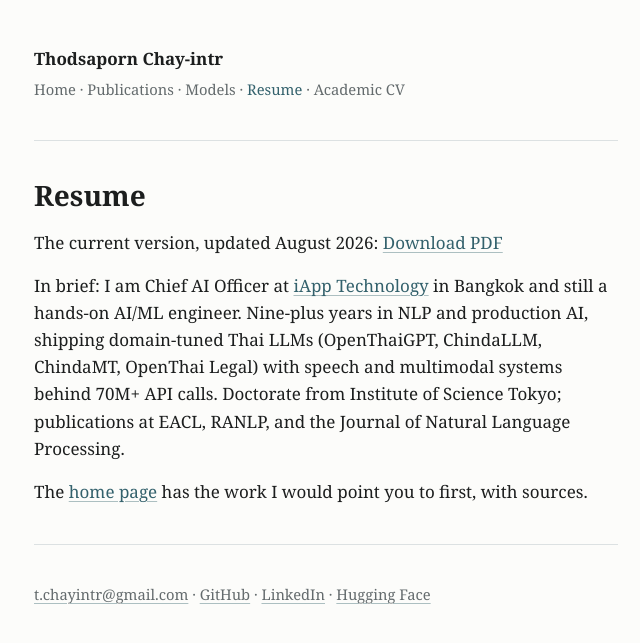
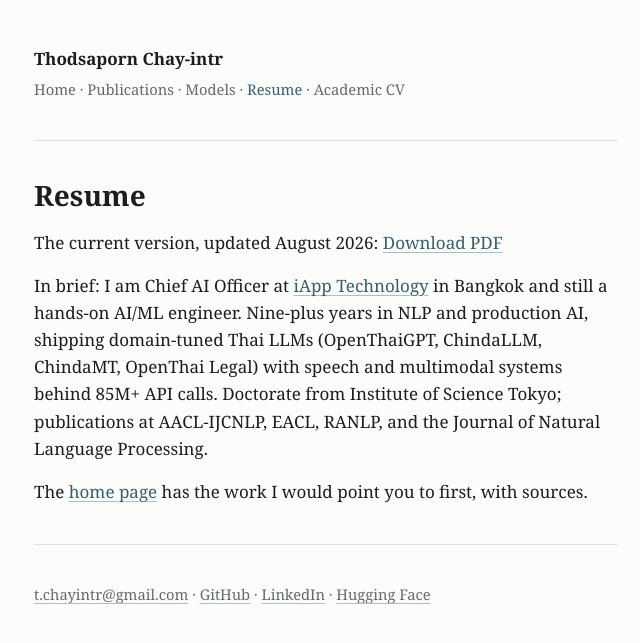
Before and after one commit to tchayintr/tchayintr.github.io, a Jekyll site: the page built from _pages/resume.md, in a window 1280 px wide. Shown: the top 643 px of the page, without its empty margins (314-954 px from the left). Built offline with Jekyll 4.4.1, drawn with Linux system fonts in a browser that asks for light colours.

Commit message:
ChindaMT accepted at AACL-IJCNLP 2026; 85M+ API calls

```diff
--- a/_pages/resume.md
+++ b/_pages/resume.md
@@ -12,7 +12,7 @@
 In brief: I am Chief AI Officer at [iApp Technology](https://iapp.co.th/) in Bangkok and
 still a hands-on AI/ML engineer. Nine-plus years in NLP and production AI, shipping
 domain-tuned Thai LLMs (OpenThaiGPT, ChindaLLM, ChindaMT, OpenThai Legal) with speech and
-multimodal systems behind 70M+ API calls. Doctorate from Institute of Science Tokyo;
-publications at EACL, RANLP, and the Journal of Natural Language Processing.
+multimodal systems behind 85M+ API calls. Doctorate from Institute of Science Tokyo;
+publications at AACL-IJCNLP, EACL, RANLP, and the Journal of Natural Language Processing.
 
 The [home page](/#work) has the work I would point you to first, with sources.
--- a/index.html
+++ b/index.html
@@ -35,6 +35,7 @@
 <section id="news">
   <h2>News</h2>
   <ul class="news">
+    <li><span class="date">Sep 2026</span> &mdash; Our ChindaMT paper was <a href="https://arxiv.org/abs/2609.34770">accepted at AACL-IJCNLP 2026</a>, main conference.</li>
     <li><span class="date">Sep 2026</span> &mdash; OpenThai 2.0 Legal <a href="https://www.thansettakij.com/technology/ai/669542">went live on TH-AI Passport</a>, the Ministry of Digital Economy and Society&rsquo;s national AI programme, on its AiPASS platform.</li>
     <li><span class="date">Sep 2026</span> &mdash; <a href="https://huggingface.co/iapp/openthai2.0-qwen3.8-27b">OpenThai 2.0 27B</a> released open-weight: a general-purpose Thai LLM on Qwen3.8-27B, beating its base on 14 of 16 benchmarks.</li>
     <li><span class="date">Aug 2026</span> &mdash; Led the &ldquo;ThaiLLM into Actions&rdquo; workshop at BDI&rsquo;s <a href="https://bdi.or.th/news/thaillm-ai-sme-connect-the-dots-2026/">Connect the Dots 2026</a>, building AI services on Thailand&rsquo;s open LLMs. <a href="https://github.com/tchayintr/thaillm-into-actions">Slides and runnable code</a> are public.</li>
@@ -56,6 +57,7 @@
 <section id="publications">
   <h2>Selected publications</h2>
   <ul class="pubs">
+    <li>Reference-Grounded Data Curation for Instruction-Following Thai-English Machine Translation. <span class="venue">AACL-IJCNLP</span>, 2026. <a href="https://arxiv.org/abs/2609.34770">arXiv:2609.34770</a>.</li>
     <li>SiamGPT: Quality-First Fine-Tuning for Stable Thai Text Generation. <a href="https://arxiv.org/abs/2512.19455">arXiv:2512.19455</a>, 2025.</li>
     <li>OpenThaiGPT 1.6 and R1: Thai-Centric Open Source and Reasoning Large Language Models. <a href="https://arxiv.org/abs/2504.01789">arXiv:2504.01789</a>, 2025.</li>
     <li>LLaVAC: Fine-tuning LLaVA as a Multimodal Sentiment Classifier. <a href="https://arxiv.org/abs/2502.02938">arXiv:2502.02938</a>, 2025.</li>
```
Also changed, not shown: other parts of index.html (+1 -1 lines), _pages/models.md (+1 -1 lines), _pages/pubs.md (+1 -0 lines), 2 other files.
